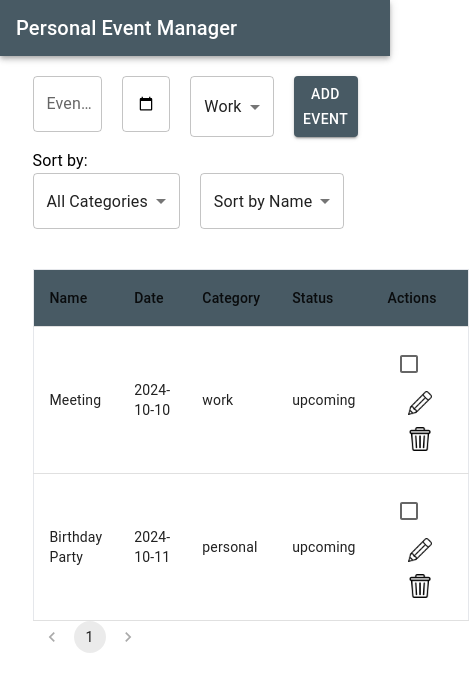
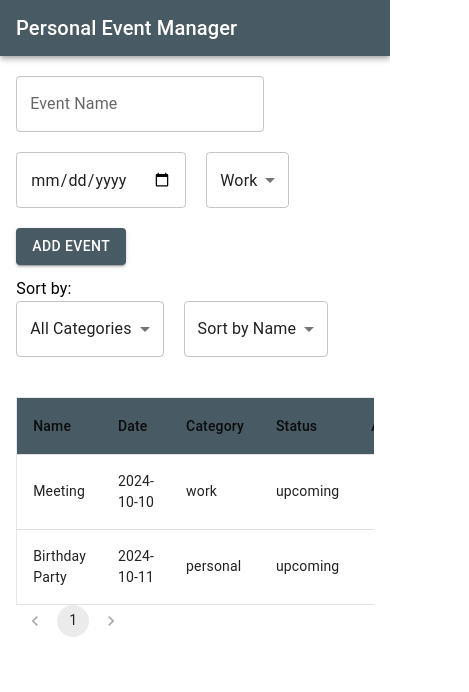
Before and after one commit to Anatolik322/Personal-Event-Manager, a React (Create React App) app: page / in a window 390 px wide. Shown: the top 692 px of the page, 469 px wide, since content can reach past the window. Built offline with nearby package versions, Linux system fonts and the light colour scheme.

Commit message:
fix: fixed mobile version

```diff
--- a/src/components/table/Table.tsx
+++ b/src/components/table/Table.tsx
@@ -72,14 +72,14 @@ const EventManager: React.FC = () => {
 	};
 
 	return (
-		<div className="mt-5 mx-auto w-10/12">
+		<div className="mt-5 mx-auto w-11/12 ">
 			<Popup
 				open={isOpen}
 				handleClose={() => setIsOpen(false)}
 				data={popupData}
 			/>
 
-			<div className="flex flex-row gap-5 my-3">
+			<div className="flex flex-row gap-5 my-3 flex-wrap">
 				<TextField
 					label="Event Name"
 					value={newEvent.name}
@@ -164,7 +164,8 @@ const EventManager: React.FC = () => {
 				</Select>
 			</div>
 
-			<Table className="border w-9/12 rounded-sm mt-10">
+			<div className="overflow-x-auto">
+				<Table className="border rounded-sm mt-10 w-full sm:w-[350px]">
 					<TableHead
 						sx={{
 							bgcolor: "#485A64",
@@ -201,6 +202,7 @@ const EventManager: React.FC = () => {
 									{event.status}
 								</TableCell>
 								<TableCell>
+									<div className="flex items-center space-x-2">
 										<Checkbox
 											checked={
 												event.status ===
@@ -213,7 +215,12 @@ const EventManager: React.FC = () => {
 											}
 										/>
 										<Button
-									onClick={(e) => {
+											sx={{
+												width: "24px",
+											}}
+											onClick={(
+												e
+											) => {
 												e.stopPropagation();
 												handleEditClick(
 													event
@@ -227,7 +234,12 @@ const EventManager: React.FC = () => {
 											/>
 										</Button>
 										<Button
-									onClick={(e) => {
+											sx={{
+												width: "24px",
+											}}
+											onClick={(
+												e
+											) => {
 												e.stopPropagation();
 												deleteEvent(
 													event.id
@@ -240,11 +252,13 @@ const EventManager: React.FC = () => {
 												className="w-6 cursor-pointer"
 											/>
 										</Button>
+									</div>
 								</TableCell>
 							</TableRow>
 						))}
 					</TableBody>
 				</Table>
+			</div>
 
 			<Pagination
 				count={Math.ceil(
```
Lines whose indentation alone changed are shown as unchanged.
